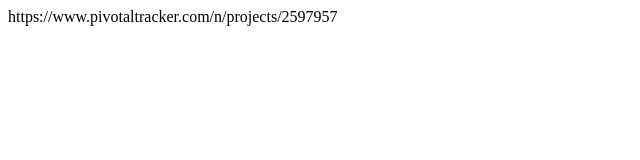
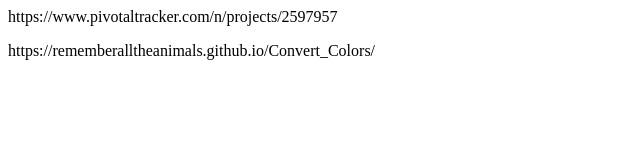
Before and after one commit to rememberalltheanimals/Convert_Colors, a plain HTML site: page index.html in a window 1280 px wide. Shown: the whole page, without its empty margins (0-640 px from the left). Drawn offline with Linux system fonts and the light colour scheme.

Commit message:
Update index.html

```diff
--- a/index.html
+++ b/index.html
@@ -3,6 +3,6 @@
     </head>
     <body>
         <p>https://www.pivotaltracker.com/n/projects/2597957</p>
-
+        <p>https://rememberalltheanimals.github.io/Convert_Colors/</p>
     </body>
 </html>
```
